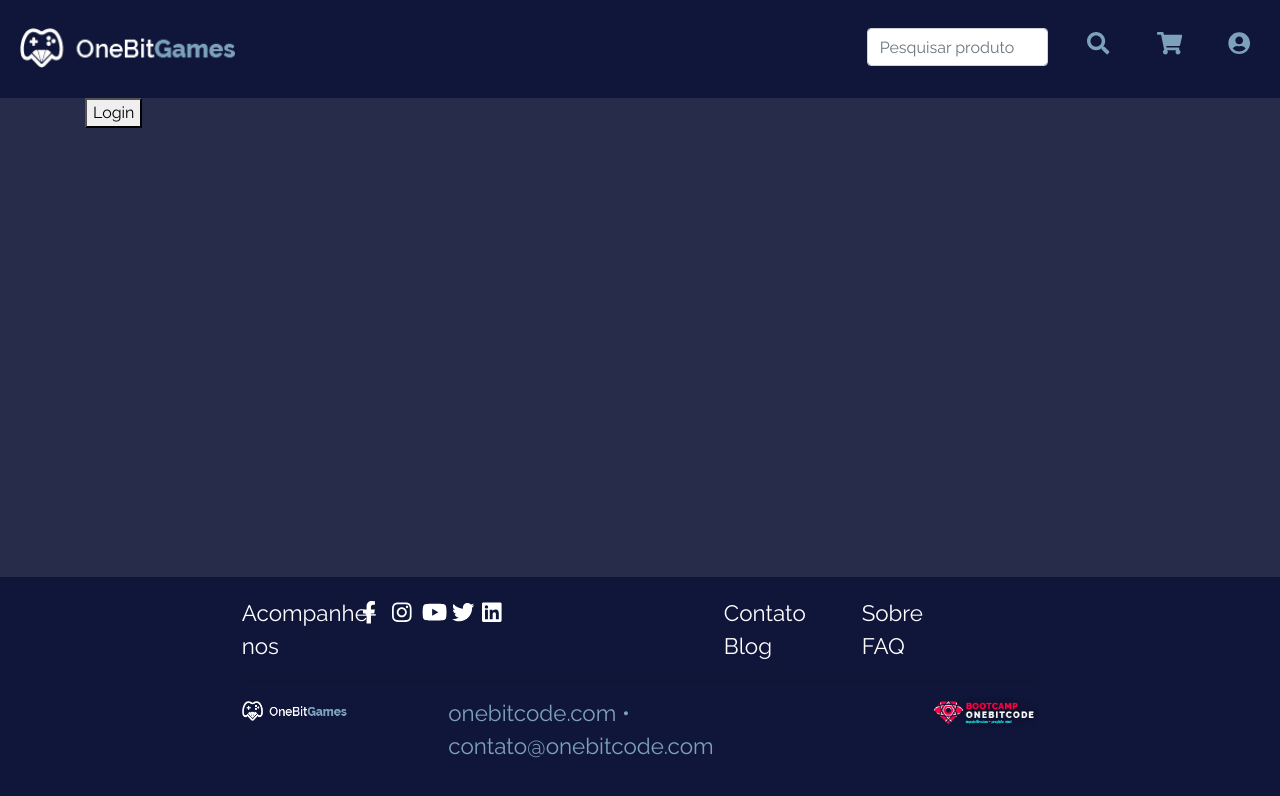
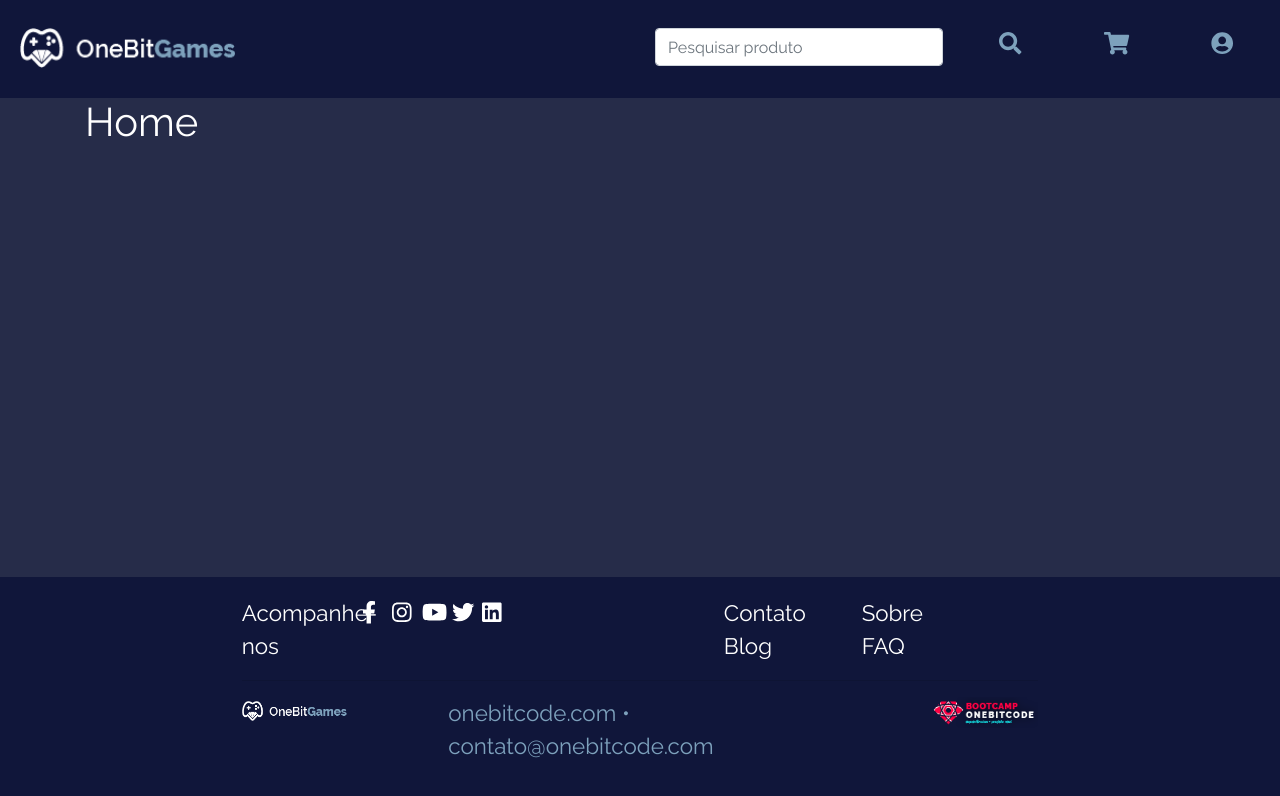
Before and after one commit to johnnybigoo/e-commerce-web, a Next.js app: page / in a window 1280 px wide. Shown: the top 796 px of the page. Built offline with nearby package versions, Linux system fonts and the light colour scheme.

Commit message:
Ajustando-o-storefront-header

```diff
--- a/components/shared/Header/StorefrontHeader/index.tsx
+++ b/components/shared/Header/StorefrontHeader/index.tsx
@@ -4,6 +4,7 @@
 import { FontAwesomeIcon } from '@fortawesome/react-fontawesome';
 import { faSearch, faShoppingCart, faUserCircle } from '@fortawesome/free-solid-svg-icons';
 import Logo from '../../Logo';
+import Link from 'next/link';
 
 const StorefrontHeader: React.FC = () => {
     return (
@@ -12,11 +13,11 @@
         //</header>
 
         <Row className={styles.background}>
-            <Col md={8} className="mt-2">
+            <Col md={6} className="mt-2">
                 <Logo />
             </Col>
 
-            <Col md={4} className="mt-2 text-center">
+            <Col md={6} className="mt-2 text-center">
                 <Row>
                     <Col md={6} className="mb-4 mb-md-0">
                         <InputGroup>
@@ -35,7 +36,11 @@
                             </Col>
 
                             <Col md={4} xs={4}>
-                                <FontAwesomeIcon icon={faUserCircle} color="var(--color-gray-light)" />
+                                <Link href="/Auth/Login">
+                                  <a>
+                                    <FontAwesomeIcon icon={faUserCircle} color="var(--color-gray-light)" />
+                                  </a>
+                                </Link>
                             </Col>
                         </Row>
                     </Col>
--- a/components/shared/Header/StorefrontHeader/styles.module.css
+++ b/components/shared/Header/StorefrontHeader/styles.module.css
@@ -4,3 +4,16 @@
     font-size: 1.4rem;
     font-weight: 500;
 }
+
+.background svg {
+    cursor: pointer;
+    transition: color 0.2s;
+}
+
+.background svg:hover {
+    color: var(--color-hover);
+}
+
+.background svg:active {
+    color: var(--color-active);
+}
--- a/pages/index.tsx
+++ b/pages/index.tsx
@@ -1,15 +1,28 @@
-import React from 'react';
-import MainComponent from '../components/shared/MainComponent';
-import { useRouter } from 'next/router';
+// import React from 'react';
+// import MainComponent from '../components/shared/MainComponent';
+// import { useRouter } from 'next/router';
 
 
+// const Home: React.FC = () => {
+//   const router = useRouter();
+
+//   return (
+//     <MainComponent>
+//       <button onClick={() => router.push('/Auth/Login')}>Login</button>
+//     </MainComponent>
+//   )
+// }
+// export default Home;
+
+
+import MainComponent from '../components/shared/MainComponent';
+
 const Home: React.FC = () => {
-  const router = useRouter();
-
   return (
     <MainComponent>
-      <button onClick={() => router.push('/Auth/Login')}>Login</button>
+      <h1>Home</h1>
     </MainComponent>
   )
 }
+
 export default Home;
```
